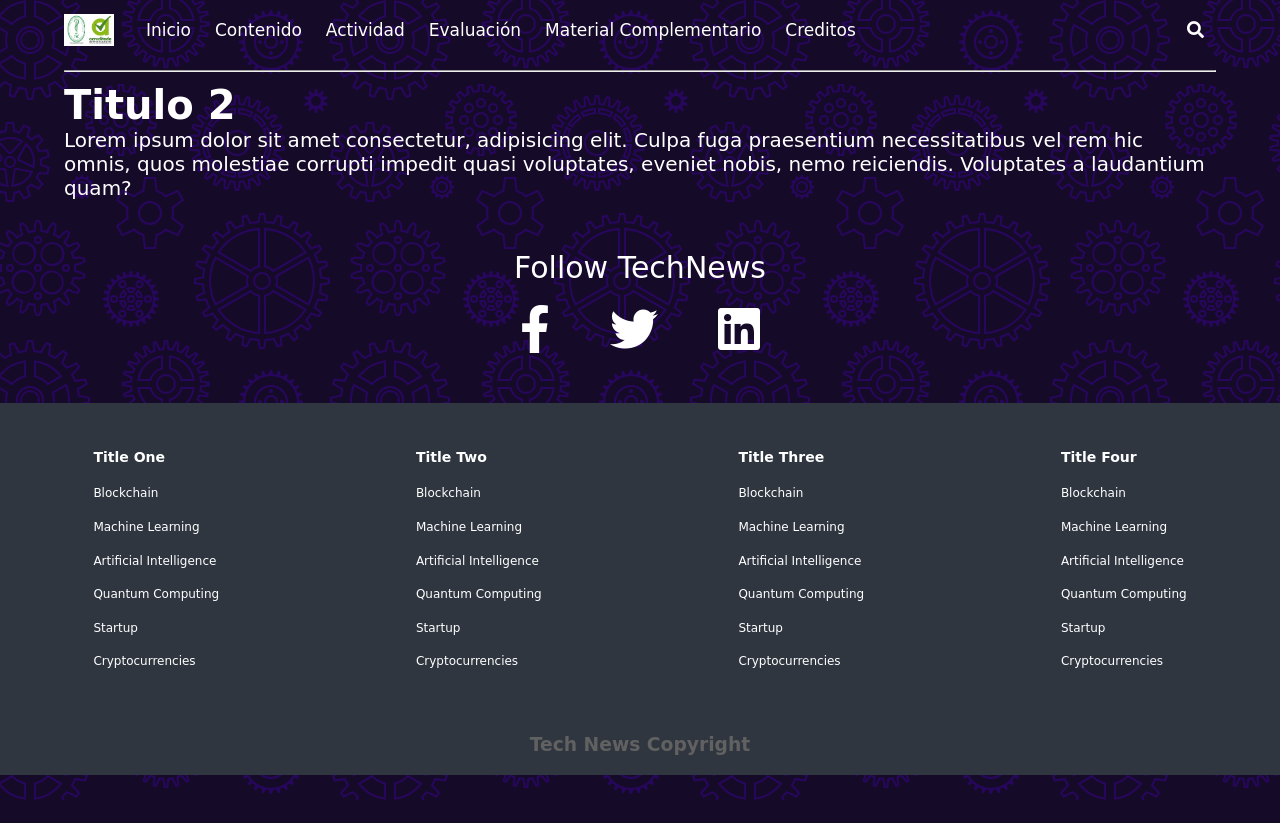
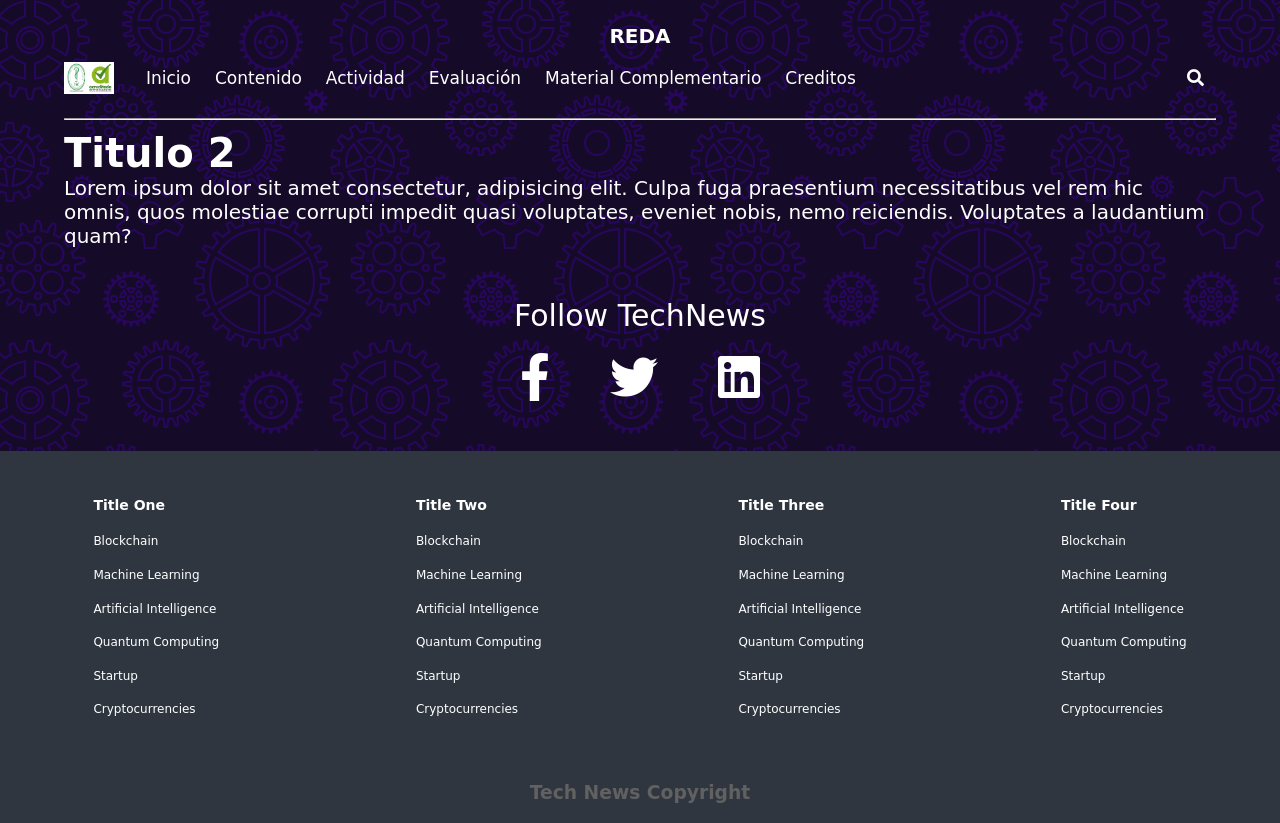
Before and after one commit to oscarbol09/FdoAlg_G-C_Oscar_Madera, a plain HTML site: page REDA/Contenido/actividad.html in a window 1280 px wide. Before the commit the page ends 800 px from the top, so only its background shows below. Drawn offline with nearby package versions, Linux system fonts and the light colour scheme.

Commit message:
Update actividad.html

```diff
--- a/REDA/Contenido/actividad.html
+++ b/REDA/Contenido/actividad.html
@@ -17,6 +17,8 @@
 
 <body>
 
+  <br>
+   <center><header class="center"><b>REDA</b></header></center>
   <div class="menu-btn">
     <i class="fas fa-bars fa-2x"></i>
   </div>
```
